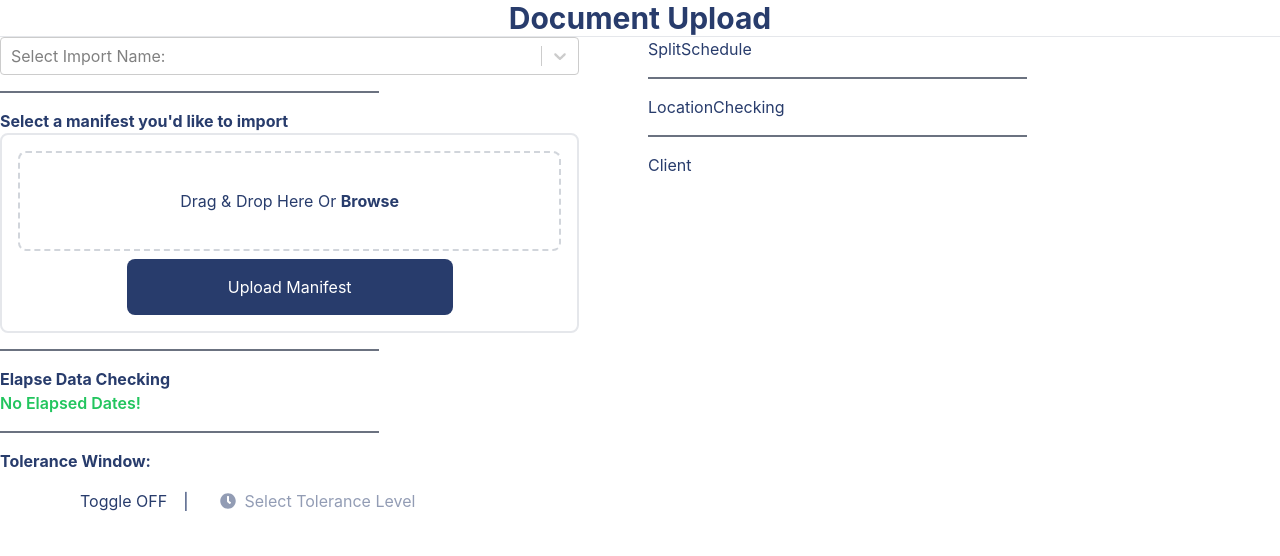
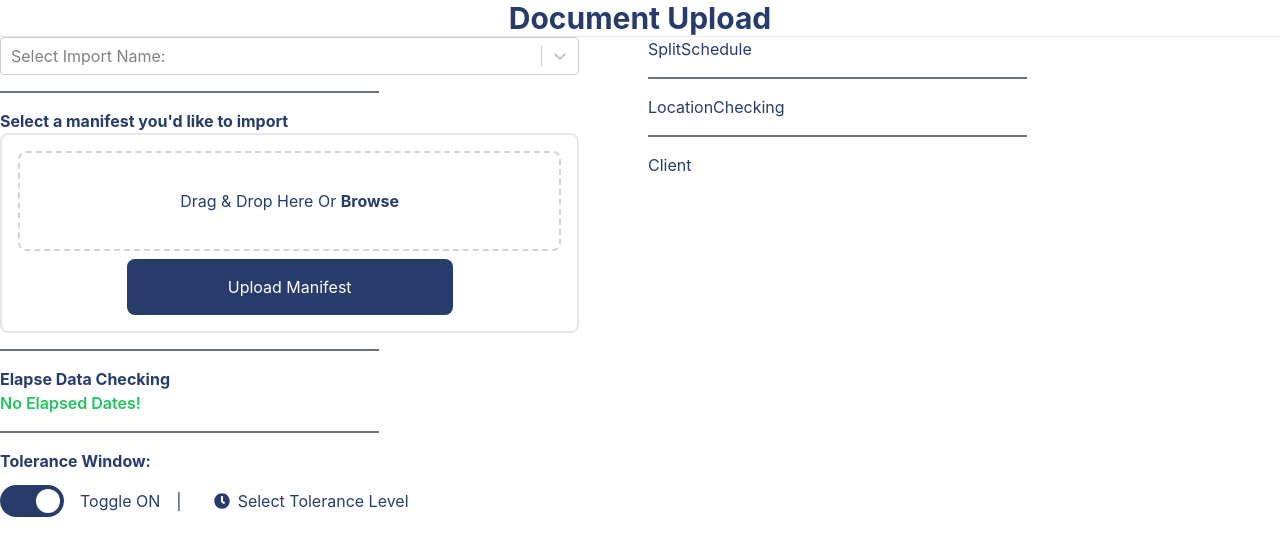
Before and after one commit to Yumenio/skyhop-react-assesment, a React (Create React App) app in the folder src/: page / in a window 1280 px wide. Shown: the top 556 px of the page. Built offline with nearby package versions, Linux system fonts and the light colour scheme.

Commit message:
fix: fixes background color from toleranceWindow's toggle button

```diff
--- a/src/src/components/LeftPane/ToleranceWindow.tsx
+++ b/src/src/components/LeftPane/ToleranceWindow.tsx
@@ -3,7 +3,7 @@ import {FaClock} from 'react-icons/fa';
 import PaneSectionHeader from '../Common/PaneSectionHeader'
 
 const ToleranceWindow = () => {
-  const [toggleOn, setToggleOn] = useState(false);
+  const [toggleOn, setToggleOn] = useState(true);
   const [selectedDay, setSelectedDay] = useState('');
 
   const handleToggle = () => {
@@ -17,7 +17,7 @@ const ToleranceWindow = () => {
     <div>
       <PaneSectionHeader title="Tolerance Window:" />
       <div className="flex flex-col items-center sm:flex-row sm:items-center space-y-2 sm:space-y-0 sm:space-x-4 mt-2">
-        <div className={`rounded-full w-16 h-8 flex bg-${!toggleOn ? 'gray-300' : 'skyhopBlue'} p-1 cursor-pointer mb-2 sm:mb-0`} onClick={handleToggle}>
+        <div className={`rounded-full w-16 h-8 flex bg-${!toggleOn ? 'skyhopBlue' : 'skyhopBlue'} p-1 cursor-pointer mb-2 sm:mb-0`} onClick={handleToggle}>
           <div className={`w-6 h-6 rounded-full bg-white transform transition-transform ${toggleOn ? 'translate-x-8' : ''}`}>
           </div>
         </div>
@@ -28,7 +28,7 @@ const ToleranceWindow = () => {
           onClick={handleSelectDay}
           disabled={!toggleOn}
         >
-          <FaClock className={`text-${toggleOn ? 'green' : 'red'}-500 mr-2`} />
+          <FaClock className={`text-${toggleOn ? 'skyhopBlue' : 'red'}-500 mr-2`} />
           Select Tolerance Level
         </button>
       </div>
```
